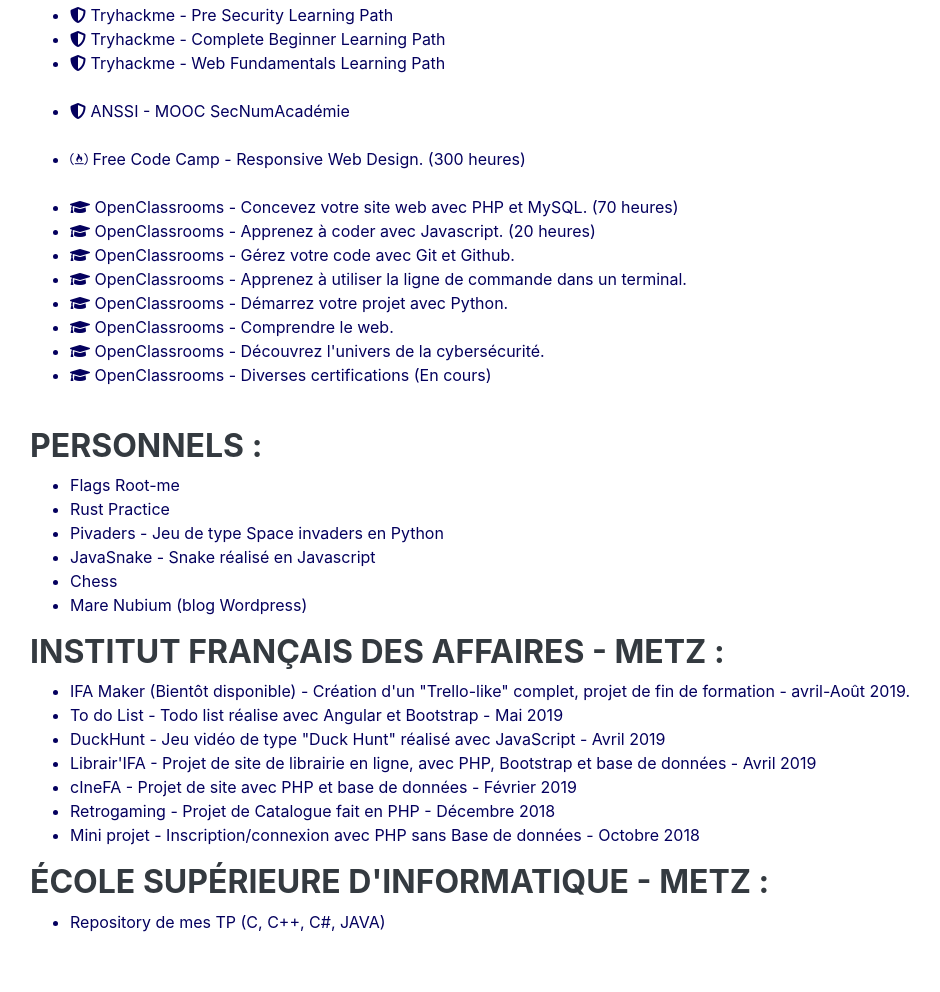
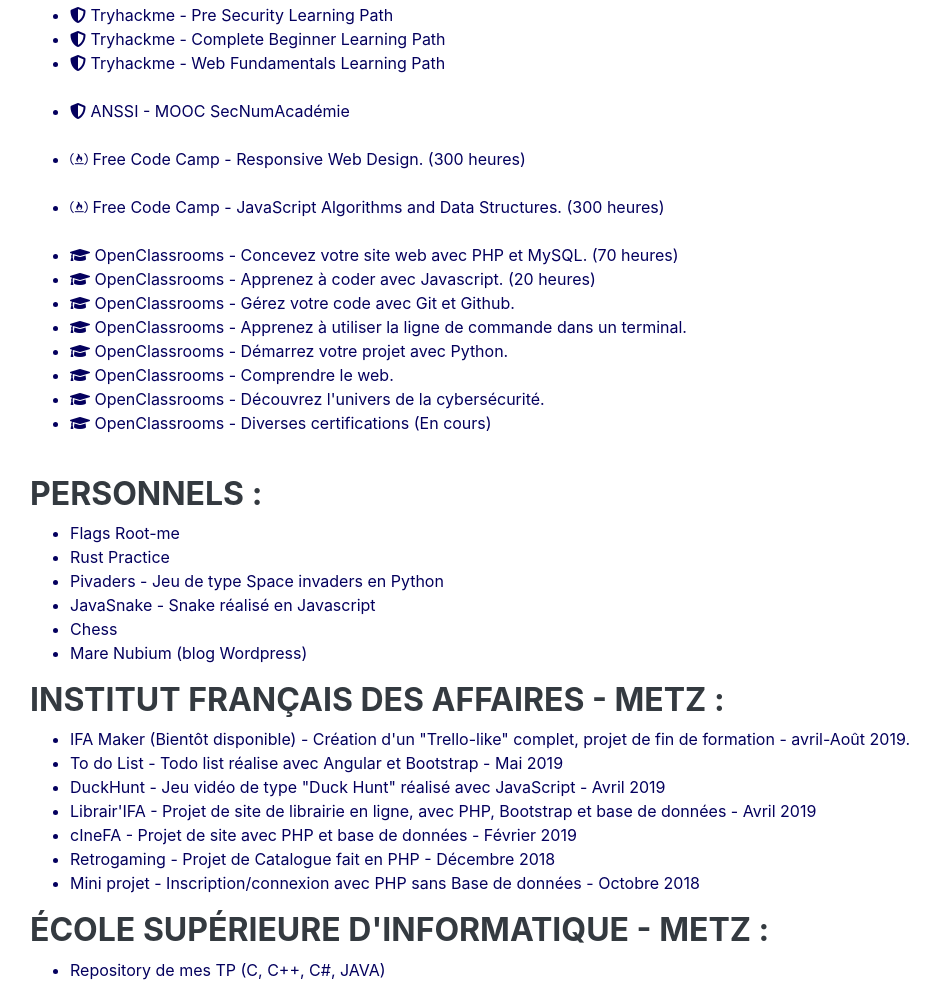
Before and after one commit to g0yard/g0yard.github.io, a plain HTML site: page index.html in a window 1280 px wide. Shown: the part 8244-9236 px from the top of the page, without its empty margins (290-1230 px from the left). Drawn offline with Linux system fonts and the light colour scheme; a web font is replaced by a local one.

Commit message:
Update index.html

```diff
--- a/index.html
+++ b/index.html
@@ -555,6 +555,10 @@
             <a href="https://www.freecodecamp.org/certification/lucasmantoani/responsive-web-design" target="_blank"> Free Code Camp - Responsive Web Design. (300 heures)</a>
           </li> <br>
 
+          <li><i class="fab fa-free-code-camp"></i>
+            <a href="https://www.freecodecamp.org/certification/lucasmantoani/javascript-algorithms-and-data-structures" target="_blank"> Free Code Camp - JavaScript Algorithms and Data Structures. (300 heures)</a>
+          </li> <br>
+
           <li><i class="fas fa-graduation-cap"></i></i>
             <a href="./img/phpsql.pdf" target="_blank">  OpenClassrooms - Concevez votre site web avec PHP et MySQL. (70 heures)</a>
           </li>
```
